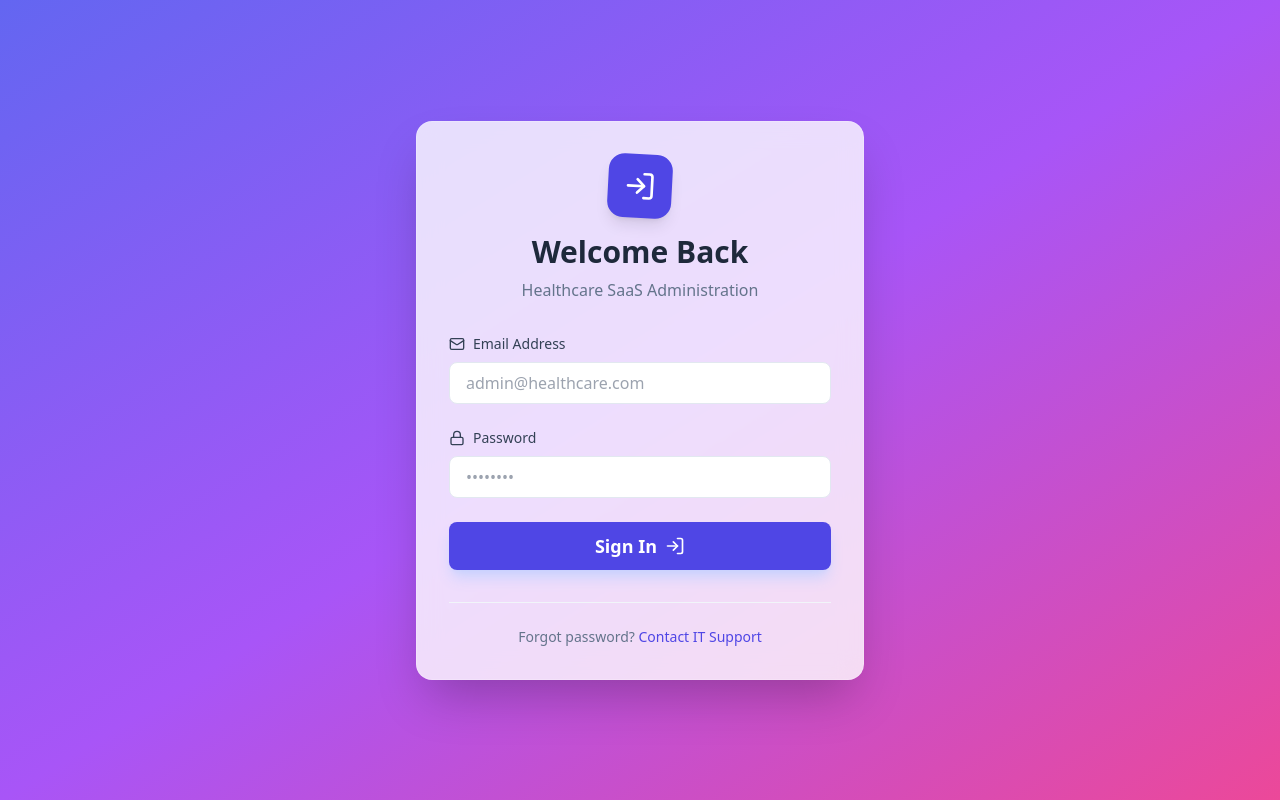
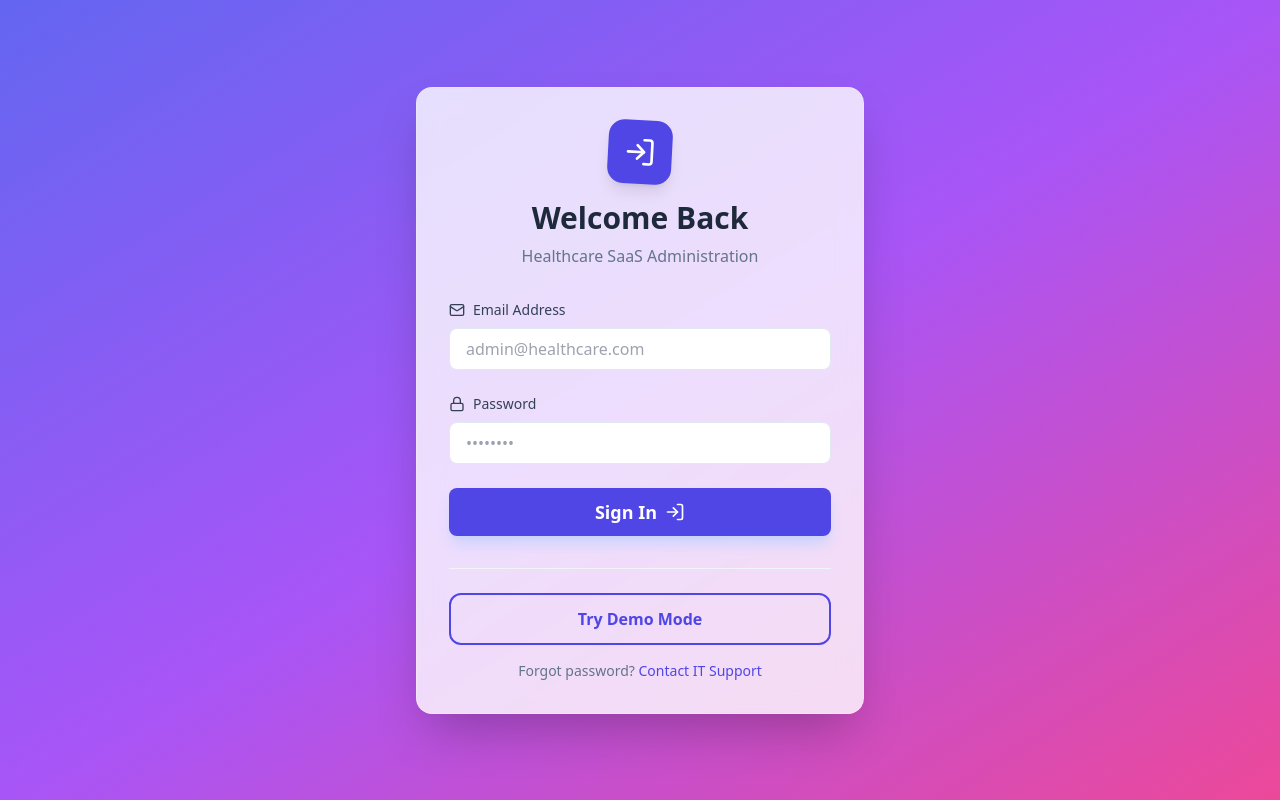
Before and after one commit to KeshavxA/healthcare-saas, a React (Create React App) app: page /login in a window 1280 px wide. Built offline with nearby package versions, Linux system fonts and the light colour scheme; no server answers.

Commit message:
feat: add Demo Login button for easy dashboard preview

```diff
--- a/src/pages/Login/index.tsx
+++ b/src/pages/Login/index.tsx
@@ -96,10 +96,21 @@ const LoginPage = () => {
           </button>
         </form>
 
-        <div className="mt-8 pt-6 border-t border-slate-100 text-center">
-          <p className="text-sm text-slate-500">
-            Forgot password? <span className="text-indigo-600 font-medium cursor-pointer hover:underline">Contact IT Support</span>
-          </p>
+        <div className="mt-8 pt-6 border-t border-slate-100 space-y-4">
+          <button
+            onClick={() => {
+              setUser({ uid: "demo-123", email: "demo@healthcare.com", displayName: "Demo Doctor" });
+              navigate("/dashboard");
+            }}
+            className="w-full py-3 px-4 border-2 border-indigo-600 text-indigo-600 rounded-xl font-bold hover:bg-indigo-50 transition-all active:scale-95 flex items-center justify-center gap-2"
+          >
+            Try Demo Mode
+          </button>
+          <div className="text-center">
+            <p className="text-sm text-slate-500">
+              Forgot password? <span className="text-indigo-600 font-medium cursor-pointer hover:underline">Contact IT Support</span>
+            </p>
+          </div>
         </div>
       </div>
     </div>
```
